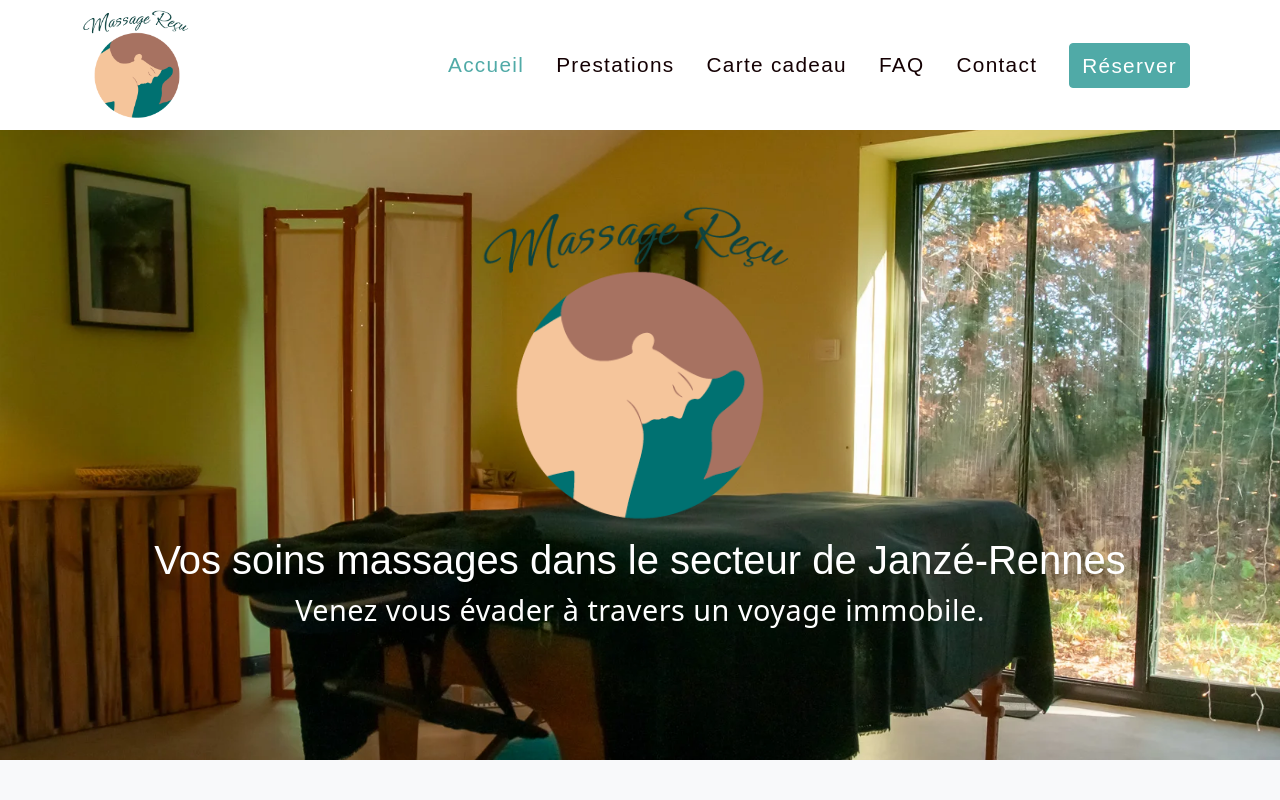
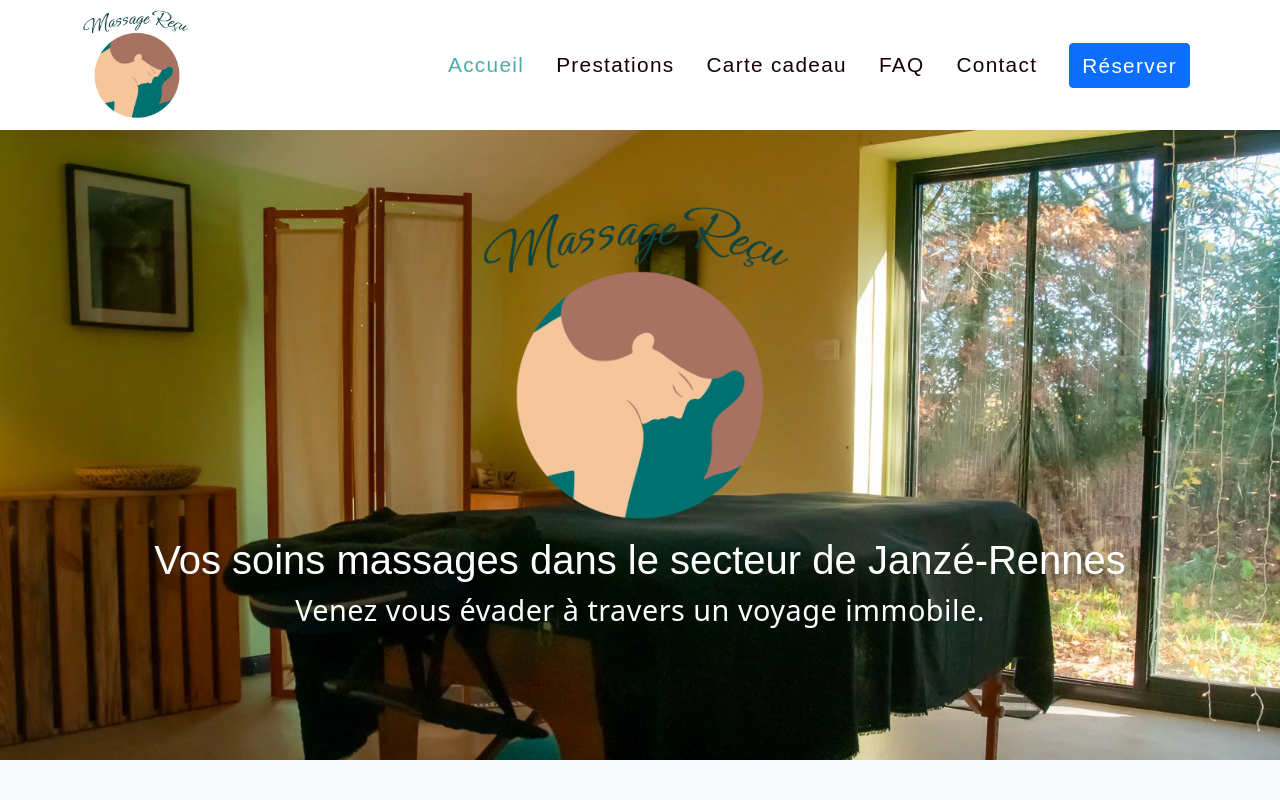
Before and after one commit to Arthurin/massagerecu-app, a Next.js app: page / in a window 1280 px wide. Shown: the top 800 px of the page. Built offline with nearby package versions, Linux system fonts and the light colour scheme; a web font is replaced by a local one.

Commit message:
correction pour gérer l'ordre des layers entre bootstrap et tailwind

```diff
--- a/src/app/layout.tsx
+++ b/src/app/layout.tsx
@@ -1,7 +1,7 @@
 import { Metadata } from "next";
 import { bellefair, roboto } from "@/styles/fonts";
+import "@/styles/styles.scss";
 import "@/styles/tailwind.css";
-import "@/styles/styles.scss";
 import BootstrapClient from "@/components/features/BootstrapClient";
 import BootstrapNavbarBehavior from "@/components/features/BootstrapNavbarBehavior";
 import Header from "@/components/layout/Header";
--- a/src/styles/styles.scss
+++ b/src/styles/styles.scss
@@ -1,3 +1,8 @@
+// Bootstrap mixins for SCSS usage in local styles (legacy @import for compatibility)
+@import "bootstrap/scss/functions";
+@import "bootstrap/scss/variables";
+@import "bootstrap/scss/mixins";
+
 //
 // Styles
 //
@@ -6,8 +11,9 @@
 @import "./variables.scss";
 
 // Import Bootstrap
-@import "bootstrap/scss/bootstrap.scss";
-
+@layer bootstrap {
+  @import "bootstrap/scss/bootstrap.scss";
+}
 // Global CSS
 @import "./global.scss";
 
--- a/src/styles/tailwind.css
+++ b/src/styles/tailwind.css
@@ -1,3 +1,3 @@
-@layer theme, base, components, utilities;
+@layer theme, base, components, utilities, bootstrap;
 @import "tailwindcss/theme.css" layer(theme) prefix(tw);
 @import "tailwindcss/utilities.css" layer(utilities) prefix(tw);
```
